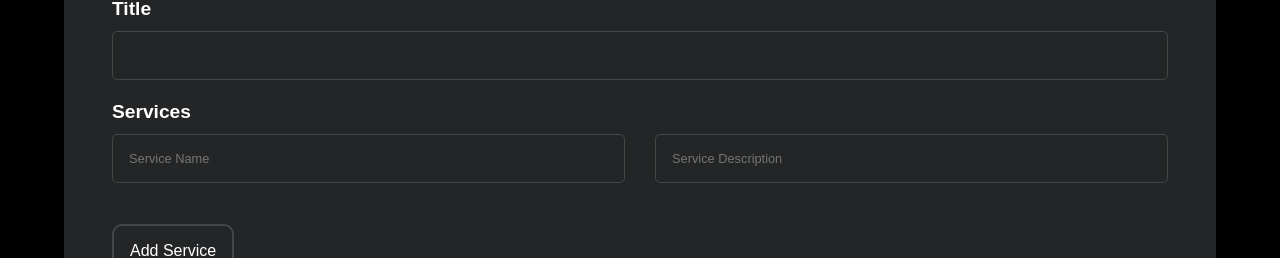
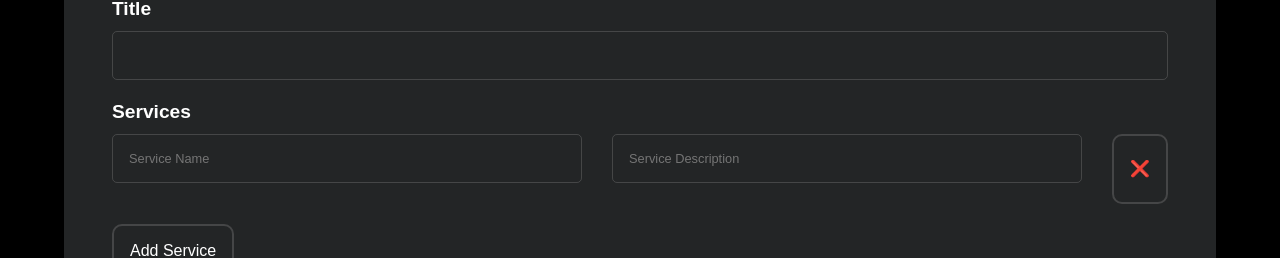
Before and after one commit to steeve-496/Digital_Marketing_Agency, a React (Vite) app in the folder client/: page /admin in a window 1280 px wide. Shown: the part 1818-2076 px from the top of the page. Built offline with nearby package versions, Linux system fonts and the light colour scheme; no server answers; a web font is replaced by a local one.

Commit message:
Added service delete option

```diff
--- a/client/src/Admin.jsx
+++ b/client/src/Admin.jsx
@@ -77,6 +77,17 @@ function Admin() {
     });
   };
 
+//Delete services
+  const removeService = (index) => {
+  const newServices = content.services.filter((_, i) => i !== index);
+
+  setContent({
+    ...content,
+    services: newServices
+  });
+};
+
+
 //Change saves
 
 const saveChange =() =>{
@@ -149,8 +160,12 @@ const saveChange =() =>{
               placeholder='Service Description'
               value={service.desc}
               onChange={(e) => updateService(i,"desc", e.target.value)}/>
+
+              <button
+              type="button"
+              className="delete-btn"
+              onClick={() => removeService(i)}>❌</button>
             </div>
-
           ))}
           <button type="button" onClick={addService}>Add Service</button>
         </div>
```
